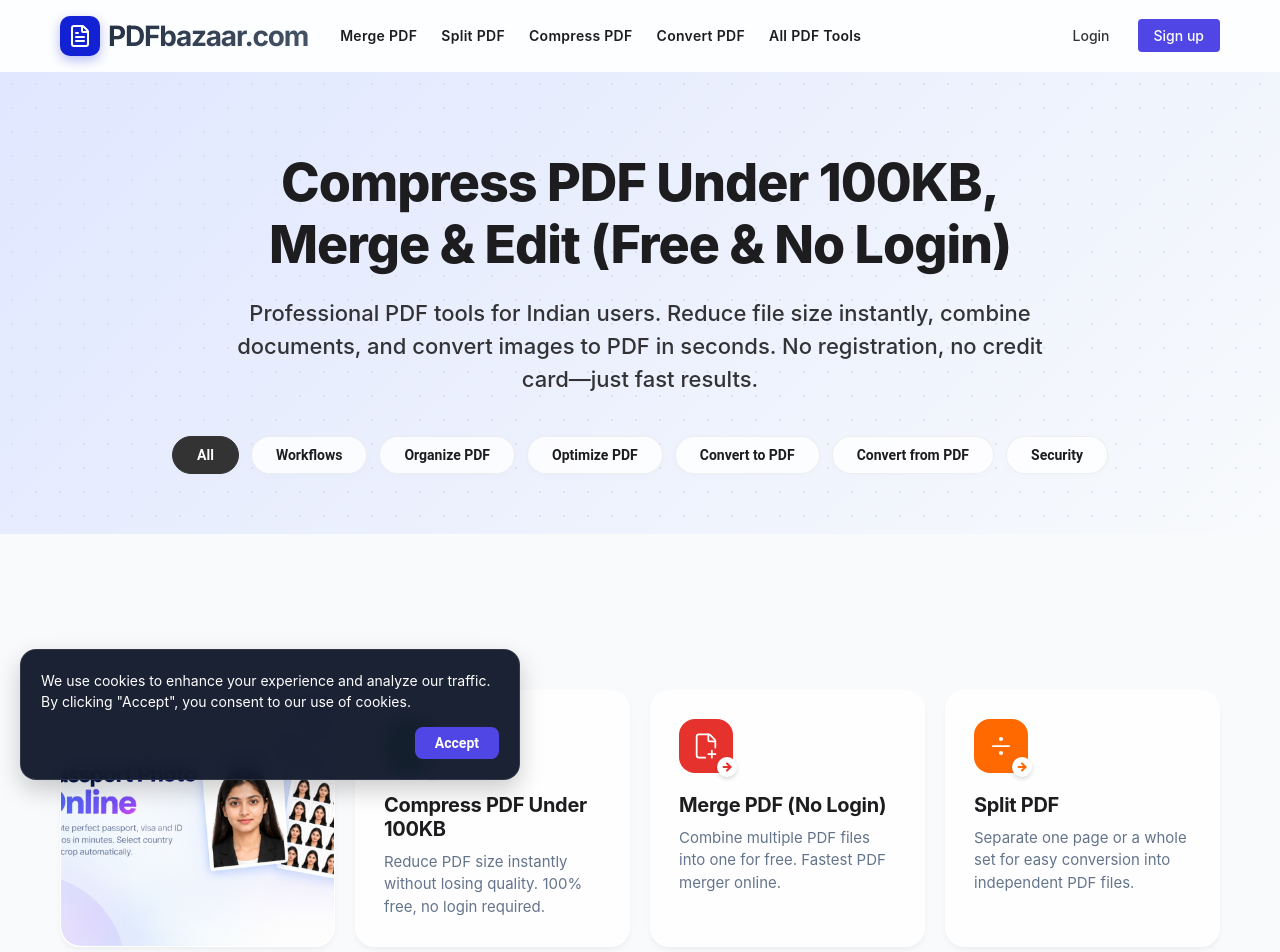
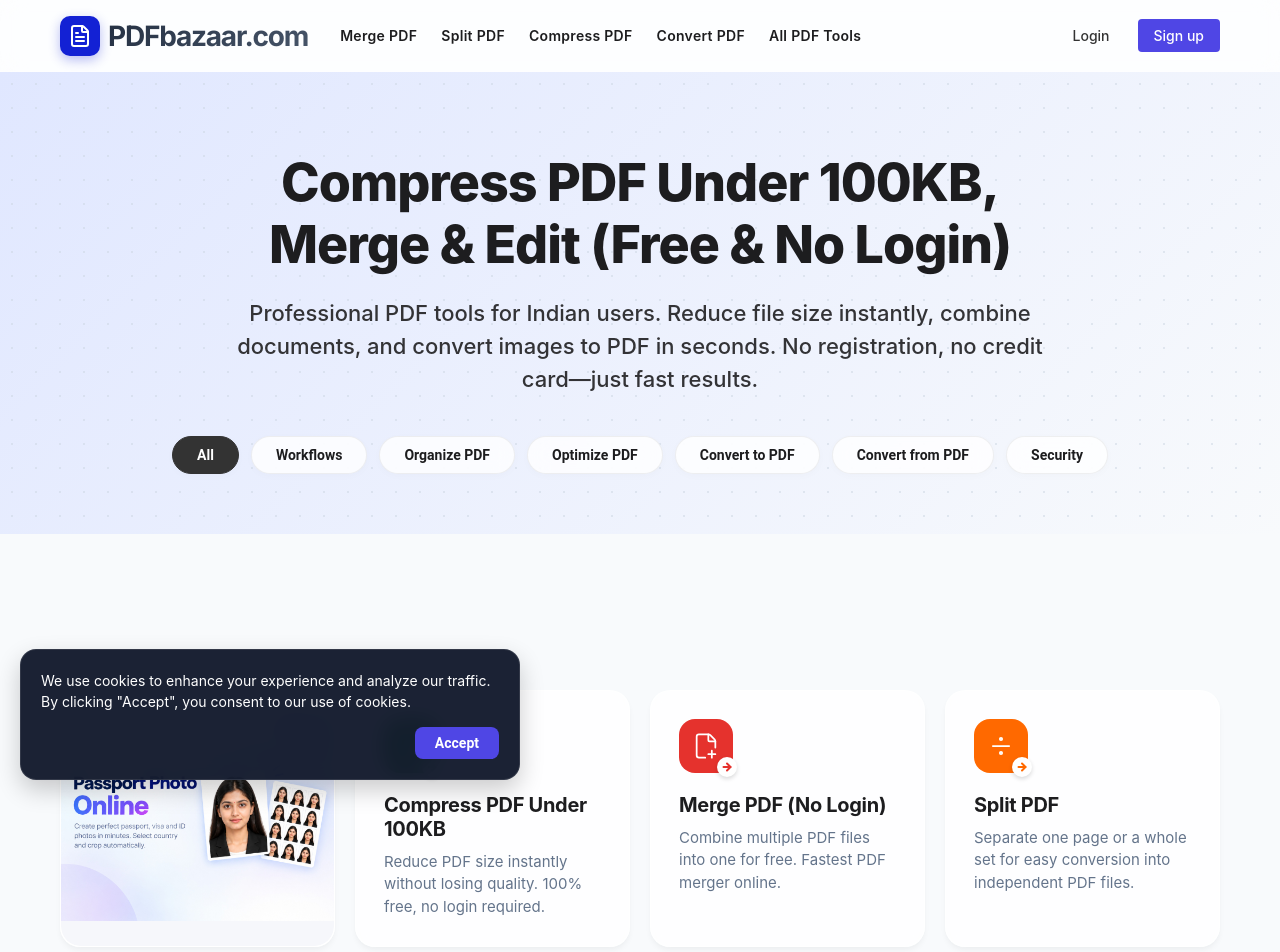
Before and after one commit to manoj-monu/pdfbazaar, a React (Vite) app in the folder frontend/: page / in a window 1280 px wide. Shown: the top 952 px of the page. Built offline with nearby package versions, Linux system fonts and the light colour scheme.

Commit message:
UI: Fix aspect ratio cropping for passport custom banner by using contain and matching background color

```diff
--- a/frontend/src/pages/Home.jsx
+++ b/frontend/src/pages/Home.jsx
@@ -71,8 +71,8 @@ const Home = () => {
                                 <Link to={tool.id === 'edit-pdf' ? '/pdf-editor' : (tool.seoPath || `/tool/${tool.id}`)} className="tool-card" key={tool.id} style={{ position: 'relative', overflow: 'hidden' }}>
                                     <div style={{ position: 'absolute', top: 0, left: 0, right: 0, bottom: 0, zIndex: 0, overflow: 'hidden', borderRadius: '20px' }}>
                                         {tool.id === 'passport-photo' ? (
-                                            <div style={{ width: '100%', height: '100%' }}>
-                                                <img src="/images/passport-grid.jpg" style={{ width: '100%', height: '100%', objectFit: 'cover' }} alt="Passport Photo Maker" />
+                                            <div style={{ width: '100%', height: '100%', backgroundColor: '#f6f7fb', display: 'flex', alignItems: 'center', justifyContent: 'center' }}>
+                                                <img src="/images/passport-grid.jpg" style={{ width: '100%', height: '100%', objectFit: 'contain', objectPosition: 'center' }} alt="Passport Photo Maker" />
                                             </div>
                                         ) : tool.bgImage ? (
                                             <div style={{ width: '100%', height: '100%', backgroundImage: `url(${tool.bgImage})`, backgroundSize: 'cover', backgroundPosition: 'center', opacity: 0.15 }}></div>
```
